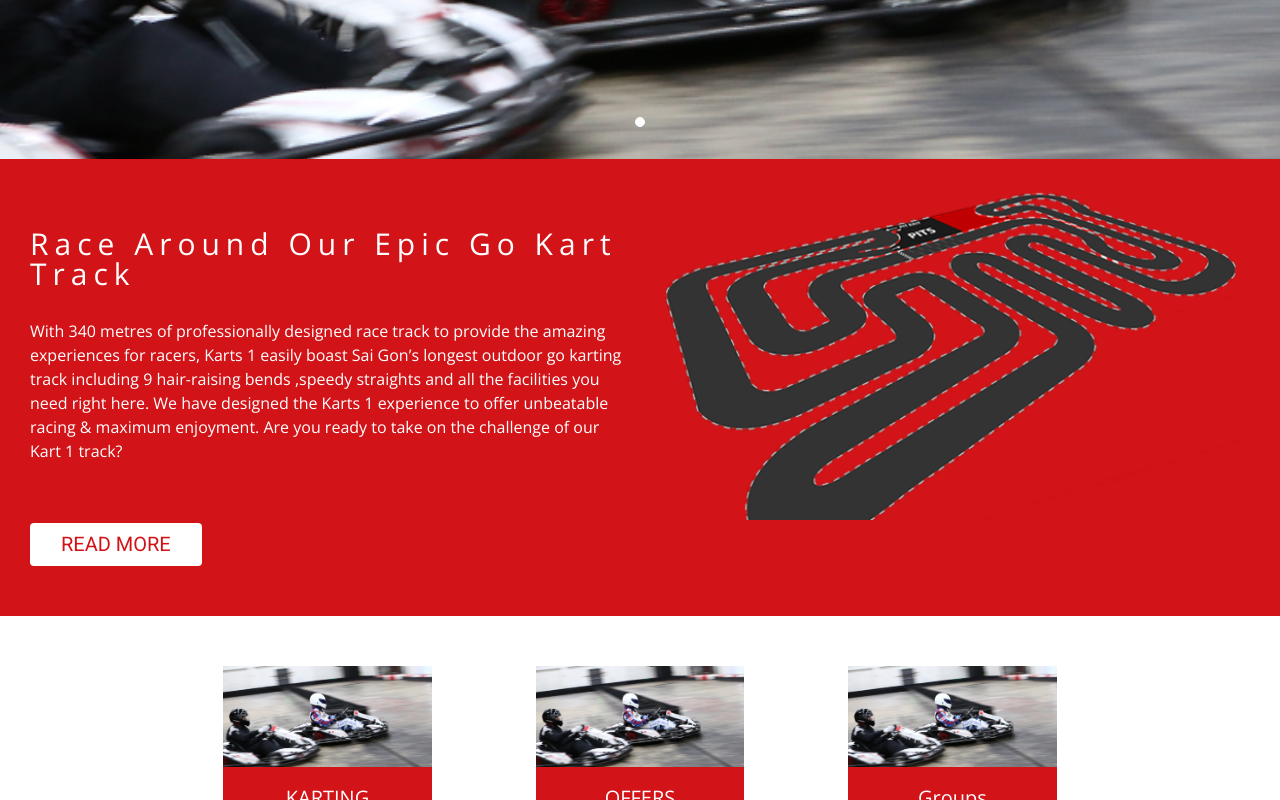
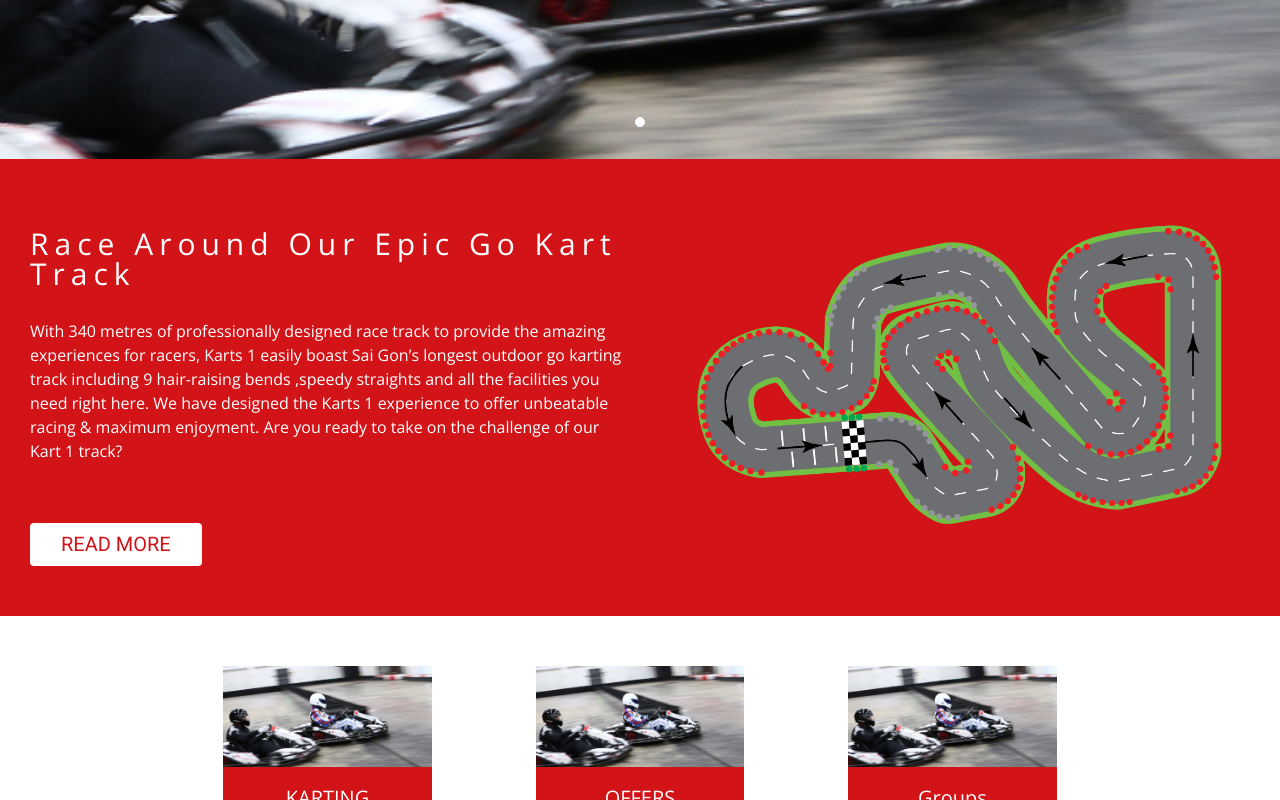
Before and after one commit to kart1/kart1.github.io, a plain HTML site: page index.html in a window 1280 px wide. Shown: the part 661-1461 px from the top of the page. Drawn offline with nearby package versions, Linux system fonts and the light colour scheme; some packages are replaced by stand-ins of ours.

Commit message:
chaneg track image

```diff
--- a/index.html
+++ b/index.html
@@ -129,7 +129,7 @@
         <button type="button" class="btn btn-primary btn-home-read-more">READ MORE</button>
     </div>
     <div class="col-md-6">
-        <img id="home-track-image" src="img/track.png">
+        <img id="home-track-image" src="img/img_track_d7.png">
     </div>
 </div>
 
```
Also changed, not shown: img/img_track_d7.png (added).
